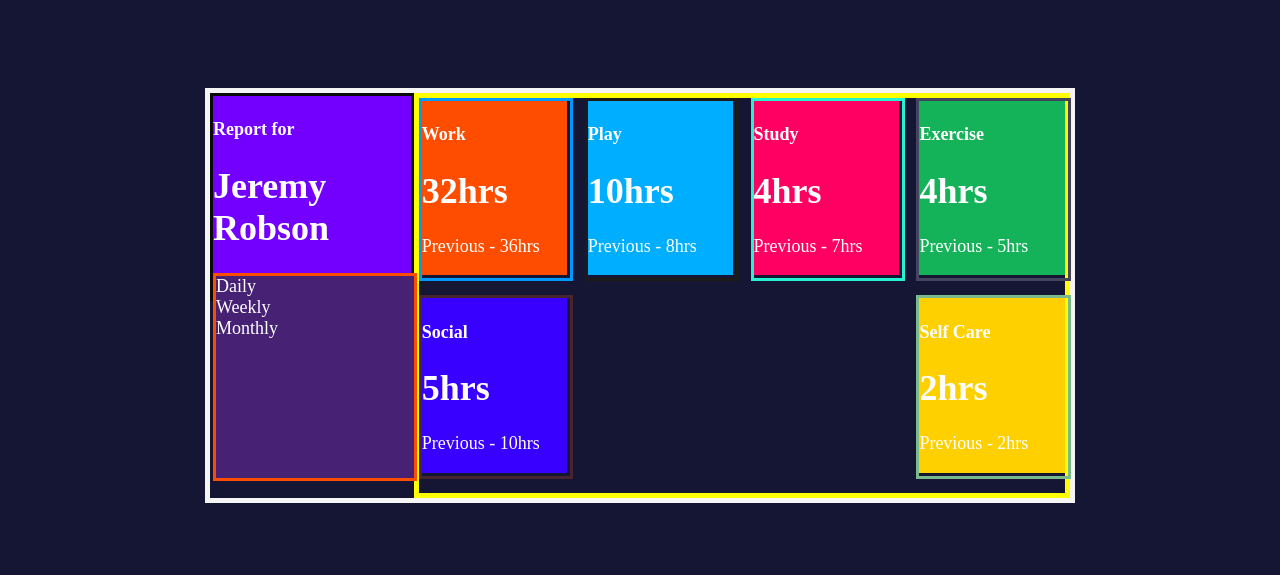
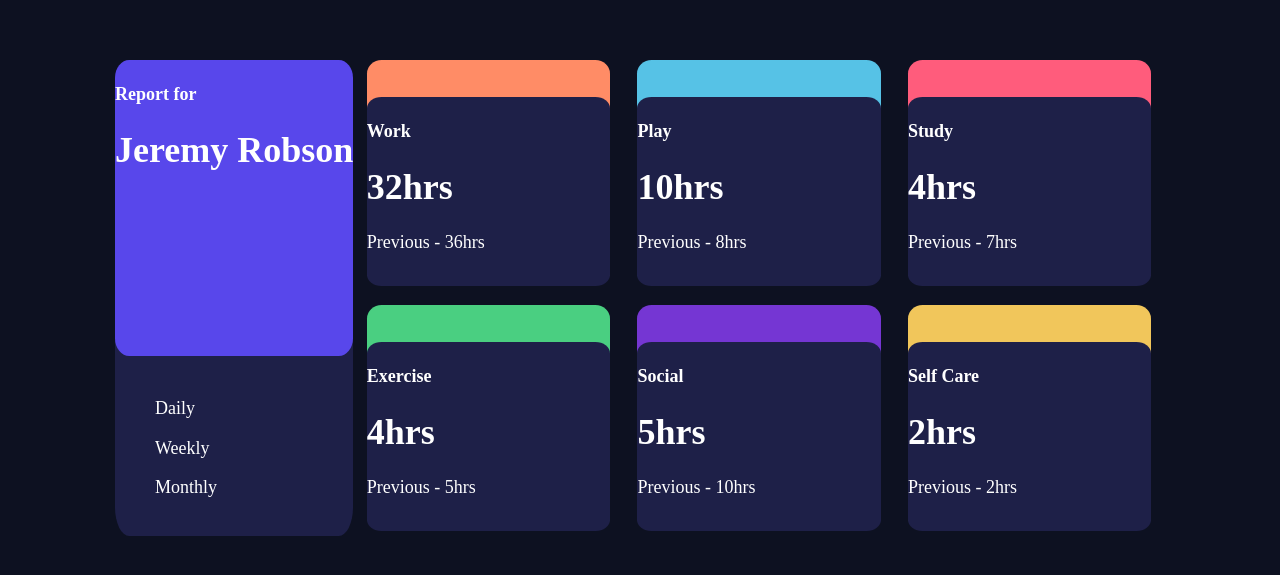
Before and after one commit to Igor1D/Dashboard-Component, a plain HTML site: page index.html in a window 1280 px wide. Shown: the part 113-688 px from the top of the page. Drawn offline with Linux system fonts and the light colour scheme.

Commit message:
worked on the squares

```diff
--- a/index.html
+++ b/index.html
@@ -28,20 +28,21 @@
 <body>
   <div class="mainDiv">
 
-
+    <div class="sidePanelDiv">
       <div class="reportLayerDiv">
-      <h4>Report for</h4>
+        <h4 class="reportText">Report for</h4>
         <h1>Jeremy Robson</h1>
+      </div>
 
 
         <div class="timeFramesDiv">
-
           <ul>
             <li> Daily</li>
             <li> Weekly</li>
             <li> Monthly</li>
           </ul>
         </div>
+
     </div>
 
     <div class="sixSquares">
--- a/style.css
+++ b/style.css
@@ -1,5 +1,5 @@
 body {
-    background-color: hsl(236, 45%, 14%);
+    background-color: hsl(226, 45%, 9%);
     display: flex;
     justify-content: center;
     align-items: center;
@@ -22,135 +22,173 @@ p {
 }
 
 ul {
+    display: flex;
+    flex-direction: column;
+    justify-content: space-between;
+    height: 100px;
     color: white;
-    list-style-type:none;
-    margin: 0;
-    padding: 0;
+    list-style-type: none;
+    margin-top: 338px;
 }
+
+
 
 
 /* Main Div */
 
 .mainDiv {
-    width: 860px;
-    height: 405px;
-    border: 5px solid rgb(245, 245, 245);
+    width: 1050px;
+    height: 470px;
+
     display: flex;
     flex-direction: row;
     flex-wrap: wrap;
     justify-content: space-between;
 }
 
+.sidePanelDiv {
+    display: flex;
+}
+
 /* User data and Time frames */
 
 .reportLayerDiv {
     position: relative;
-    width: 23%;
-    height: 50%;
-    border: 3px solid rgb(11, 11, 11);
-    background-color: rgb(115, 0, 255);
+    width: 100%;
+    height: 63%;
+    background-color: hsl(246, 80%, 60%);
+    border-radius: 6%;
+    z-index: 1;
+}
 
+
+
+.timeFramesDiv {
+    width: 238px;
+    height: 59.5%;
+    position: absolute;
+    /* border: 3px solid rgb(255, 77, 0); */
+    background-color: hsl(237, 42%, 20%);
+    border-radius: 6%;
 
 }
 
-.timeFramesDiv {
 
-    width: 100%;
-    height: 100%;
-    position: absolute;
-    border: 3px solid rgb(255, 77, 0);
-    background-color: rgb(71, 34, 116);;
-}
-
-
-/* 6 squares */
+/* 6 squares main div */
 
 .sixSquares {
-    border: 5px solid yellow;
+
     flex: 1;
     display: flex;
     flex-wrap: wrap;
-    justify-content: space-between;
+    justify-content: space-around;
+
 }
 
 /* Work */
 
 .workLayerDiv {
     position: relative;
-    width: 23%;
-    height: 45%;
-    background-color: rgb(255, 77, 0);
+    width: 30%;
+    height: 40%;
+    background-color: hsl(15, 100%, 70%);
+    padding-top: 37px;
+    margin-bottom: 20px;
+    border-radius: 6%;
+
+
 }
 
 .workDiv {
     width: 100%;
-    height: 100%;
+    height: 84%;
     position: absolute;
-    border: 3px solid rgb(0, 153, 255);
+    /* border: 3px solid rgb(0, 153, 255); */
+    background-color: hsl(237, 42%, 20%);
+    border-radius: 6%;
+
+
 }
 
 /* Play */
 
 .playLayerDiv {
     position: relative;
-    width: 23%;
-    height: 45%;
-    background-color: rgb(0, 174, 255);
+    width: 30%;
+    height: 40%;
+    background-color: hsl(195, 74%, 62%);
+    padding-top: 37px;
+    border-radius: 6%;
 }
 
 .playDiv {
     width: 100%;
-    height: 100%;
+    height: 84%;
     position: absolute;
-    border: 3px solid rgb(28, 26, 26);
+    /* border: 3px solid rgb(28, 26, 26); */
+    background-color: hsl(237, 42%, 20%);
+    border-radius: 6%;
 }
 
 /* Study */
 
 .studyLayerDiv {
     position: relative;
-    width: 23%;
-    height: 45%;
-    background-color: rgb(255, 0, 98);
+    width: 30%;
+    height: 40%;
+    background-color: hsl(348, 100%, 68%);
+    padding-top: 37px;
+    border-radius: 6%;
 }
+
 .studyDiv {
     width: 100%;
-    height: 100%;
+    height: 84%;
     position: absolute;
-    border: 3px solid rgb(38, 241, 211);
+    /* border: 3px solid rgb(38, 241, 211); */
+    background-color: hsl(237, 42%, 20%);
+    border-radius: 6%;
+
 }
 
 /* Exercise */
 
-.exerciseLayerDiv{
+.exerciseLayerDiv {
     position: relative;
-    width: 23%;
-    height: 45%;
-    background-color: rgb(20, 179, 89);
+    width: 30%;
+    height: 40%;
+    background-color: hsl(145, 58%, 55%);
+    padding-top: 37px;
+    border-radius: 6%;
 }
 
 .exerciseDiv {
     width: 100%;
-    height: 100%;
+    height: 84%;
     position: absolute;
-    border: 3px solid rgb(69, 68, 94);
-
+    /* border: 3px solid rgb(69, 68, 94); */
+    background-color: hsl(237, 42%, 20%);
+    border-radius: 6%;
 }
 
 /* Social */
 
 .socialLayerDiv {
     position: relative;
-    width: 23%;
-    height: 45%;
-    background-color: rgb(55, 0, 255);
+    width: 30%;
+    height: 40%;
+    background-color: hsl(264, 64%, 52%);
+    padding-top: 37px;
+    border-radius: 6%;
 }
 
 .socialDiv {
     width: 100%;
-    height: 100%;
+    height: 84%;
     position: absolute;
-    border: 3px solid rgb(70, 36, 48);
+    /* border: 3px solid rgb(70, 36, 48); */
+    background-color: hsl(237, 42%, 20%);
+    border-radius: 6%;
 }
 
 /* Self care */
@@ -158,14 +196,21 @@ ul {
 
 .selfCareLayerDiv {
     position: relative;
-    width: 23%;
-    height: 45%;
-    background-color: rgb(255, 208, 0);
+    width: 30%;
+    height: 40%;
+    background-color: hsl(43, 84%, 65%);
+    padding-top: 37px;
+    border-radius: 6%;
+
 
 }
+
 .selfCareDiv {
     width: 100%;
-    height: 100%;
+    height: 84%;
     position: absolute;
-    border: 3px solid rgb(122, 185, 142);
+    /* border: 3px solid rgb(122, 185, 142); */
+    background-color: hsl(237, 42%, 20%);
+    border-radius: 6%;
+
 }
```
Lines whose indentation alone changed are shown as unchanged.
